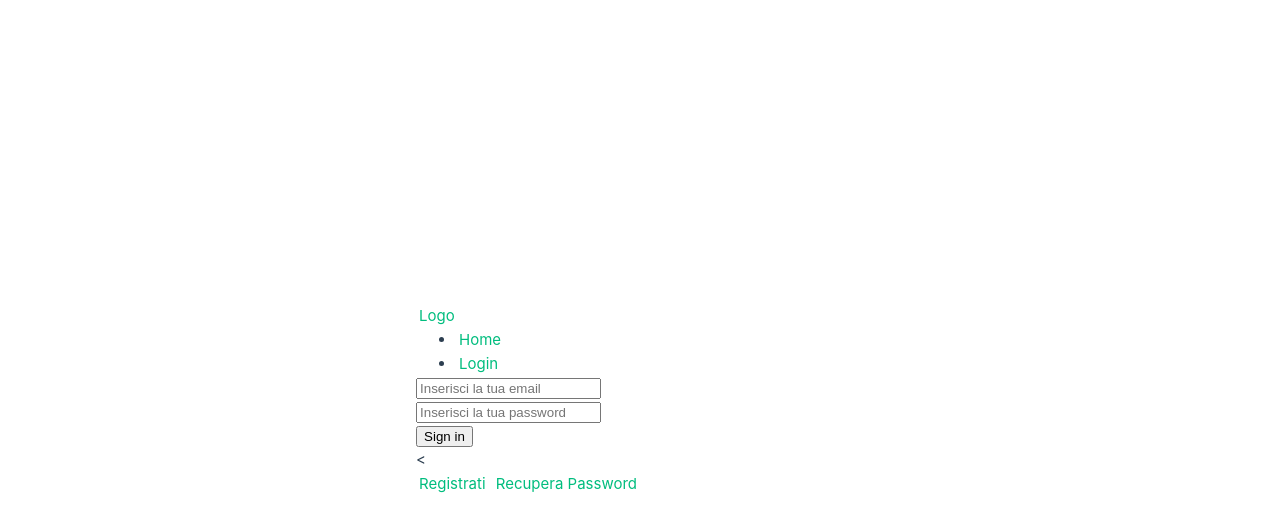
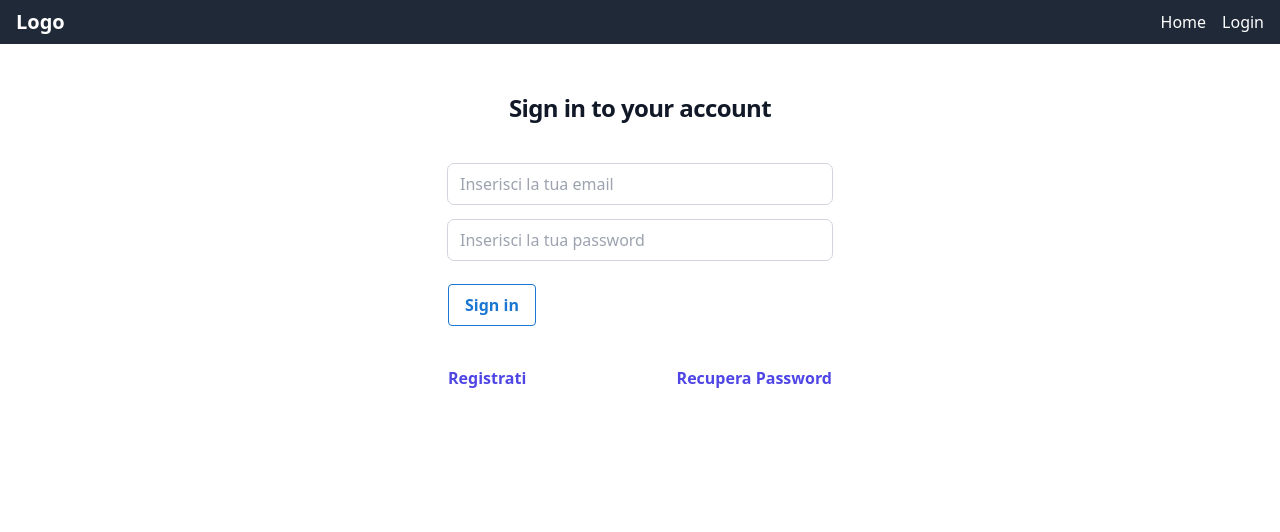
Before and after one commit to alessioberti/booking_system_frontend, a Vue app in the folder app-frontend/: page /login in a window 1280 px wide. Shown: the top 532 px of the page. Built offline with nearby package versions, Linux system fonts and the light colour scheme.

Commit message:
fix main css

```diff
--- a/app-frontend/src/assets/main.css
+++ b/app-frontend/src/assets/main.css
@@ -1,35 +1,81 @@
-@import './base.css';
+@tailwind base;
+@tailwind components;
+@tailwind utilities;
 
-#app {
-  max-width: 1280px;
-  margin: 0 auto;
-  padding: 2rem;
-  font-weight: normal;
+.button{
+  @apply bg-transparent hover:bg-hoverPrimary text-primary font-semibold hover:text-white py-2 px-4 border border-primary hover:border-transparent rounded
 }
 
-a,
-.green {
-  text-decoration: none;
-  color: hsla(160, 100%, 37%, 1);
-  transition: 0.4s;
-  padding: 3px;
+.button-disabled{
+  @apply bg-gray-200 text-gray-800 opacity-60 cursor-not-allowed
 }
 
-@media (hover: hover) {
-  a:hover {
-    background-color: hsla(160, 100%, 37%, 0.2);
-  }
+
+.button-selected{
+  @apply bg-primary text-white
 }
 
-@media (min-width: 1024px) {
-  body {
-    display: flex;
-    place-items: center;
-  }
+.button-no-selected{
+  @apply bg-gray-200 text-gray-800 hover:bg-gray-300
+}
 
-  #app {
-    display: grid;
-    grid-template-columns: 1fr 1fr;
-    padding: 0 2rem;
-  }
+.button-success{
+  @apply bg-transparent hover:bg-success text-success font-semibold hover:text-white py-2 px-4 border border-success hover:border-transparent rounded
 }
+
+
+.button-delete{
+  @apply bg-transparent hover:bg-delete text-delete font-semibold hover:text-white py-2 px-4 border border-delete hover:border-transparent rounded
+}
+
+.button-back{
+  @apply bg-transparent hover:bg-back text-back font-semibold hover:text-white py-2 px-4 border border-back hover:border-transparent rounded
+}
+
+.hidden-mobile{
+  @apply hidden sm:block
+}
+
+.box-container{
+  @apply max-w-5xl mx-auto p-4 bg-white rounded-lg shadow-md
+}
+
+.select{
+  @apply block appearance-none w-full bg-gray-200 border border-gray-200 text-gray-700 py-3 px-4 pr-8 rounded leading-tight focus:outline-none focus:bg-white focus:border-gray-500
+}
+
+.title-page{
+  @apply text-2xl font-bold text-center
+}
+
+.modal-info{
+  @apply flex py-2 border-b border-gray-200
+}
+
+.sub-title-page{
+  @apply text-lg font-bold text-center
+}
+
+.slot-item{
+  @apply cursor-pointer py-4 px-6 flex justify-between items-center hover:bg-gray-100 rounded-md transition-colors
+}
+
+.input{
+  @apply  block w-full rounded-md disabled:bg-gray-50 bg-white px-3 py-2 text-base text-gray-900 outline outline-1 outline-gray-300 placeholder-gray-400
+}
+
+.label{
+  @apply block text-sm font-semibold text-gray-700
+}
+
+.bullet{
+  @apply w-2 h-2 rounded-full
+}
+
+.alert-error{
+  @apply bg-orange-100 border-l-4 border-error text-orange-700 p-4 fixed right-4 top-4
+}
+
+.alert-success {
+  @apply bg-green-100 border-l-4 border-success text-success p-4 fixed right-4 top-4
+}
--- a/app-frontend/src/views/LoginView.vue
+++ b/app-frontend/src/views/LoginView.vue
@@ -1,16 +1,14 @@
 <template>
+  <div class="flex min-h-full items-center justify-center px-4 py-12 sm:px-6 lg:px-8">
+    <div class="w-full max-w-sm space-y-10">
       <div>
+        <h2 class="text-center text-2xl font-bold tracking-tight text-gray-900">Sign in to your account</h2>
+      </div>
+
       <form class="space-y-6" @submit.prevent="handleLogin">
         <div class="space-y-4">
           <div>
-          <input
-            id="email"
-            type="email"
-            class="input"
-            v-model="email"
-            required
-            placeholder="Inserisci la tua email"
-          />
+            <input id="email" type="text" class="input" v-model="email" required placeholder="Inserisci la tua email" />
           </div>
           <div>
             <input
@@ -25,28 +23,31 @@
         </div>
 
         <div>
-        <button type="submit" class="button" :disabled="authStore.loading">
-          Sign in
-        </button>
+          <button type="submit" class="button" :disabled="loading">Sign in</button>
         </div>
       </form>
 
-    <
       <div class="flex items-center justify-between">
-      <router-link to="/register"> Registrati </router-link>
-      <router-link to="/reset-password"> Recupera Password </router-link>
+        <router-link to="/register" class="font-semibold text-indigo-600 hover:text-indigo-500">
+          Registrati
+        </router-link>
+        <router-link to="/reset-password" class="font-semibold text-indigo-600 hover:text-indigo-500">
+          Recupera Password
+        </router-link>
+      </div>
+
+      <p v-if="errorMessage" class="text-red-600 text-sm">{{ errorMessage }}</p>
     </div>
   </div>
-  <p v-if="errorMessage" class="text-red-600 text-sm">{{ errorMessage }}</p>
 </template>
 
 <script setup>
-import { ref } from "vue";
-import { useRouter } from "vue-router";
-import { useAuthStore } from "../stores/auth";
+import { ref } from 'vue';
+import { useRouter } from 'vue-router';
+import { useAuthStore } from '../stores/auth';
 
-const email = ref("");
-const password = ref("");
+const email = ref('');
+const password = ref('');
 const errorMessage = ref(null);
 
 const authStore = useAuthStore();
@@ -57,9 +58,9 @@ const handleLogin = async () => {
   try {
     await authStore.login(email.value, password.value);
     // Dopo il login reindirizza alla home
-    router.push({ name: "home" });
+    router.push({ name: 'home' });
   } catch (err) {
-    errorMessage.value = authStore.error || "Errore di login";
+    errorMessage.value = authStore.error || 'Errore di login';
   }
 };
 </script>
```
Also changed, not shown: 1 other file (tests, documents, lock files or other folders). Lines whose indentation alone changed are shown as unchanged.
